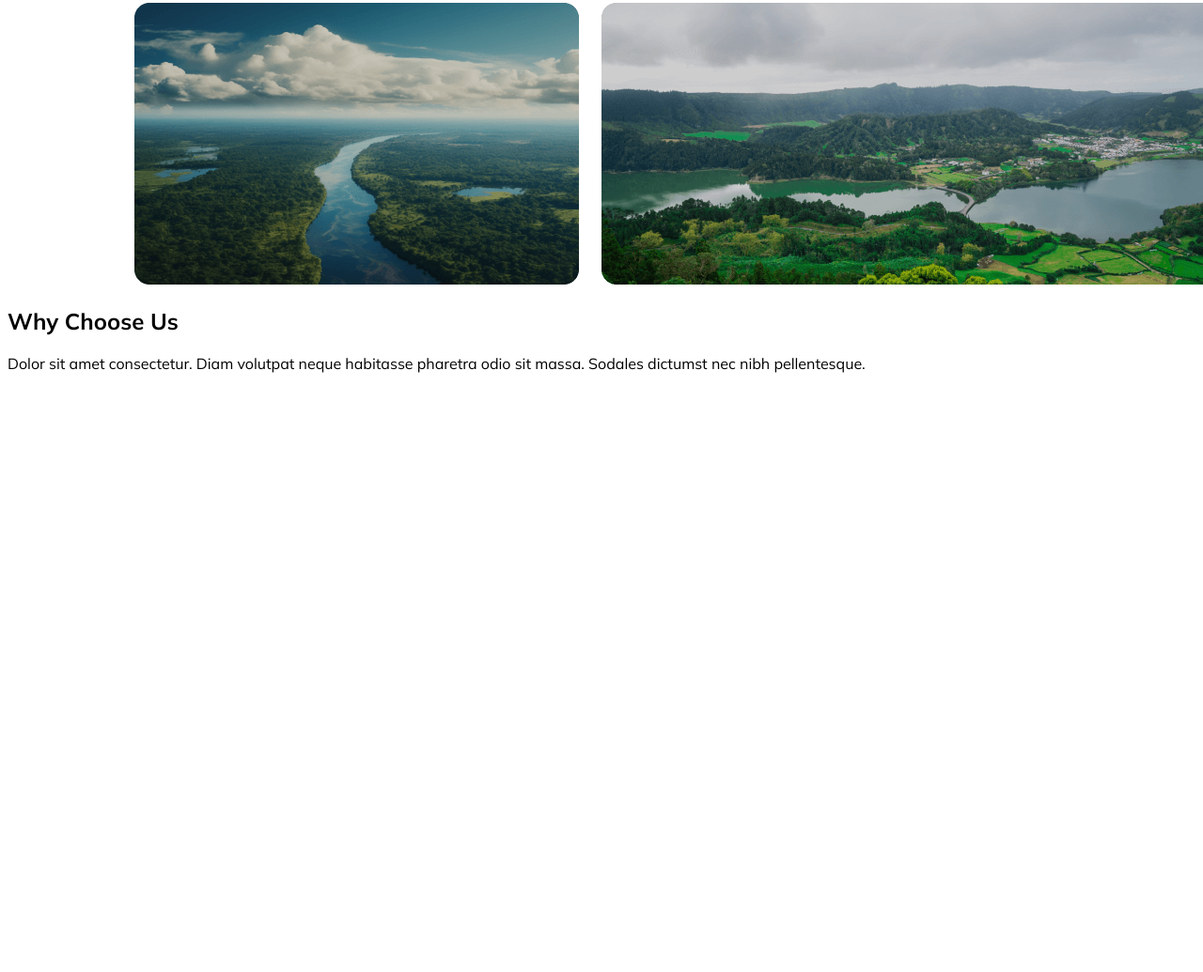
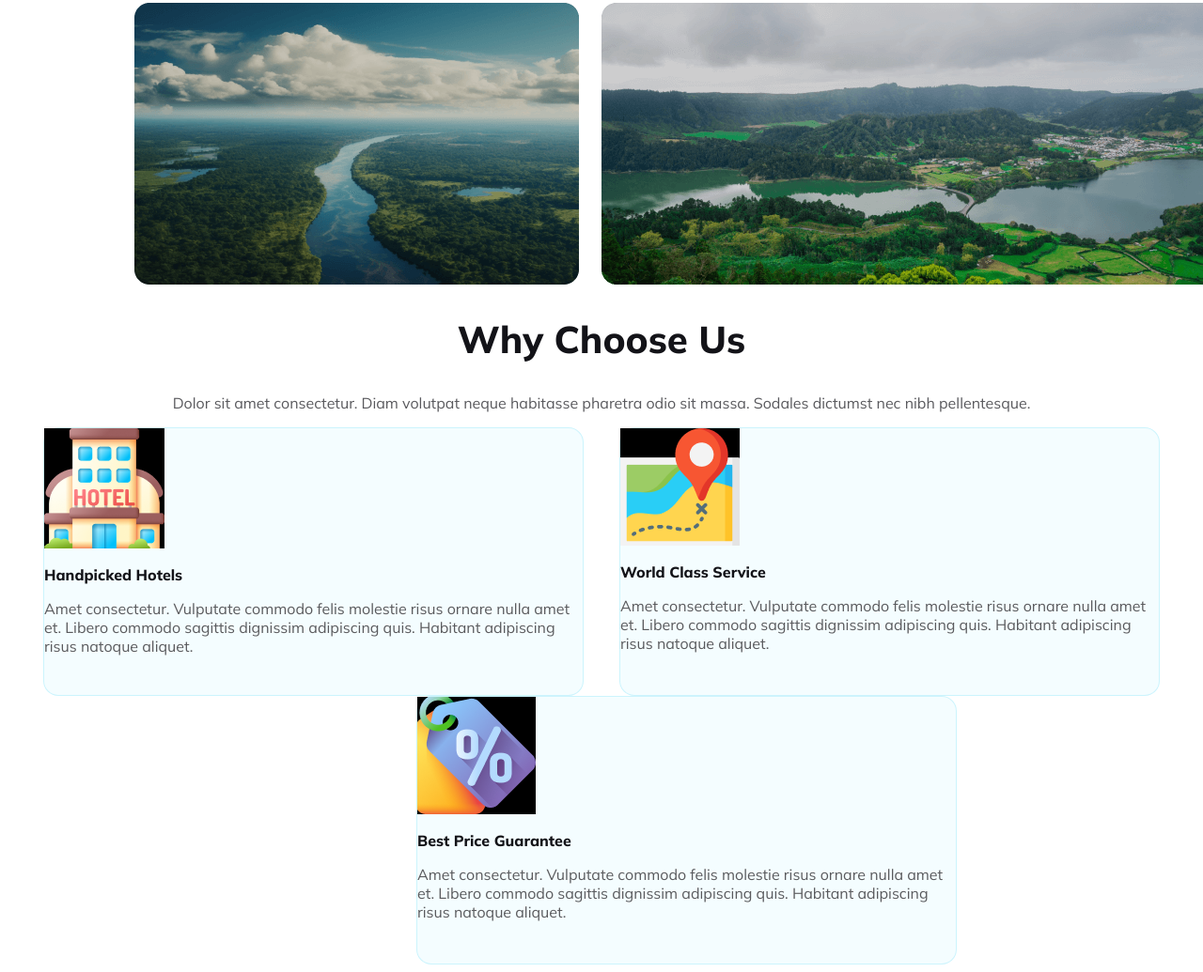
Before and after one commit to arifulislamk/assignment-two, a plain HTML site: page index.html in a window 1280 px wide. Shown: the part 2246-3281 px from the top of the page at 94% size. Before the commit the page ends 2659 px from the top, so only its background shows below. Drawn offline with Linux system fonts and the light colour scheme.

Commit message:
added why choose us section

```diff
--- a/index.html
+++ b/index.html
@@ -99,12 +99,35 @@
         </section>
         <!-- why Choose us section html  -->
         <section>
-            <div>
-                <h2>Why Choose Us</h2>
-                <p>Dolor sit amet consectetur. Diam volutpat neque habitasse pharetra odio sit massa. Sodales dictumst nec
+            <div class="p-h2-container">
+                <h2 class="title">Why Choose Us</h2>
+                <p class="discription-">Dolor sit amet consectetur. Diam volutpat neque habitasse pharetra odio sit massa. Sodales dictumst
+                    nec
                     nibh pellentesque.</p>
             </div>
-
+            <div class="two-card">
+                <div class="card">
+                    <img src="./Images/maps.png" alt="">
+                    <h2 class="card-title">Handpicked Hotels</h2>
+                    <p class="discription-five">Amet consectetur. Vulputate commodo felis molestie risus ornare nulla
+                        amet et. Libero commodo sagittis dignissim adipiscing quis. Habitant adipiscing risus natoque
+                        aliquet. </p>
+                </div>
+                <div class="card">
+                    <img src="./Images/maps22.png" alt="">
+                    <h2 class="card-title">World Class Service</h2>
+                    <p class="discription-five">Amet consectetur. Vulputate commodo felis molestie risus ornare nulla
+                        amet et. Libero commodo sagittis dignissim adipiscing quis. Habitant adipiscing risus natoque
+                        aliquet. </p>
+                </div>
+            </div>
+            <div id="last-card" class="card">
+                <img src="./Images/hotel.png" alt="">
+                <h2 class="card-title">Best Price Guarantee</h2>
+                <p class="discription-five">Amet consectetur. Vulputate commodo felis molestie risus ornare nulla amet
+                    et. Libero commodo sagittis dignissim adipiscing quis. Habitant adipiscing risus natoque aliquet.
+                </p>
+            </div>
         </section>
     </main>
     <footer>
--- a/styles/makeup.css
+++ b/styles/makeup.css
@@ -176,6 +176,48 @@ nav .img-logo {
 }
 
 /* why choose us section styles  */
+.p-h2-container{
+
+}
+.title {
+    color: #131318;
+    text-align: center;
+    font-size: 2.5rem;
+    font-weight: 800;
+}
+
+.discription- {
+    color: rgba(19, 19, 24, 0.70);
+    text-align: center;
+    font-size: 1rem;
+    font-weight: 400;
+}
+.two-card{
+    display: flex;
+    justify-content: space-evenly;
+}
+.card {
+    width: 573px;
+    height: 284px;
+    border-radius: 16px;
+    border: 1px solid rgba(41, 206, 246, 0.20);
+    background: rgba(41, 206, 246, 0.05);
+}
+
+.card-title {
+    color: #131318;
+    font-size: 1rem;
+    font-weight: 800;
+}
+
+.discription-five {
+    color: #5A5A5D;
+    font-size: 1rem;
+    font-weight: 400;
+}
+#last-card{
+    margin: 0px 435px;
+}
 
 /* Footer part styles */
 /* mobile devices 600px */
```
Also changed, not shown: Images/hotel.png (added), Images/maps.png (added), Images/maps22.png (added), Images/percent.png (added).
